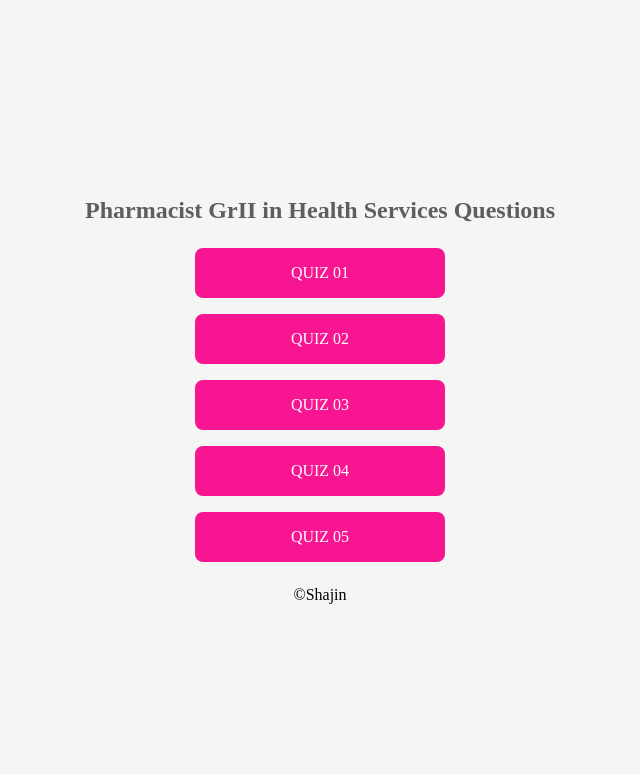
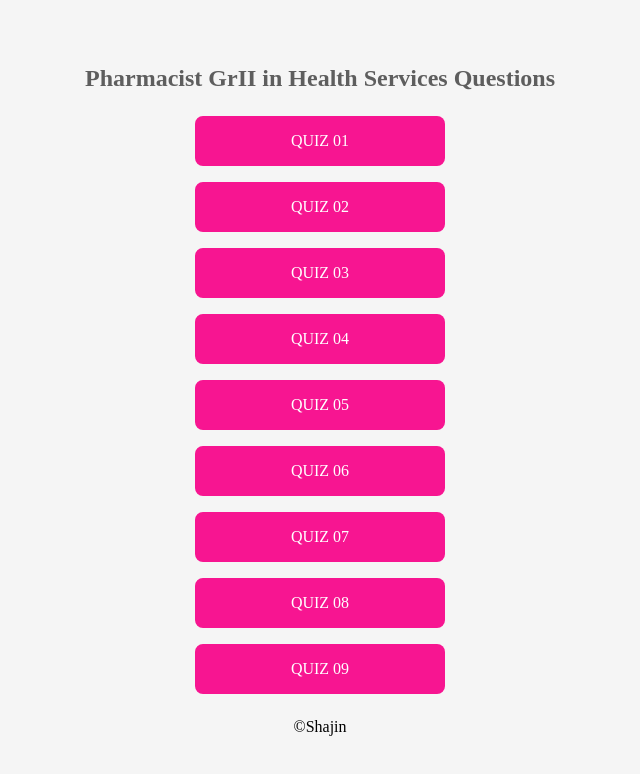
Before and after one commit to shajinkutty/pharmacist-psc-quiz, a plain HTML site: page index.html in a window 1280 px wide. Shown: the whole page, without its empty margins (320-960 px from the left). Drawn offline with Linux system fonts and the light colour scheme.

Commit message:
added 80 questions

```diff
--- a/index.html
+++ b/index.html
@@ -15,6 +15,10 @@
       <li><a href="https://forms.gle/i3da1tBwCZcTZqYb8">Quiz 03</a></li>
       <li><a href="https://forms.gle/D5tERsAkvHTi9Muq5">Quiz 04</a></li>
       <li><a href="https://forms.gle/qNTpZgD7kJk5MVwz8">Quiz 05</a></li>
+      <li><a href="https://forms.gle/P2gzA79ZjC1kmCwK7">Quiz 06</a></li>
+      <li><a href="https://forms.gle/RsFbBcPnzb8NKkdLA">Quiz 07</a></li>
+      <li><a href="https://forms.gle/xEtCsN1H18efr9T78">Quiz 08</a></li>
+      <li><a href="https://forms.gle/x1dYoBnPj8i6gghVA">Quiz 09</a></li>
     </ul>
     <footer>©Shajin</footer>
   </body>
```
